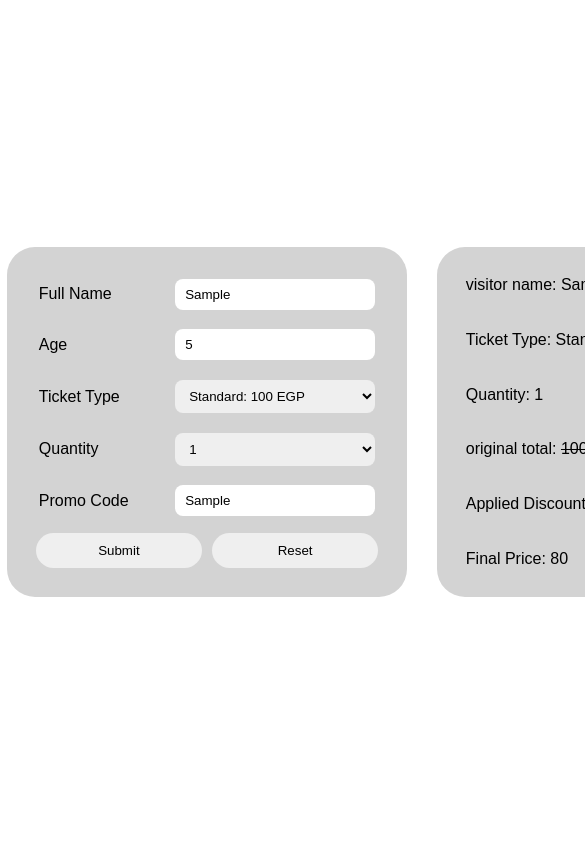
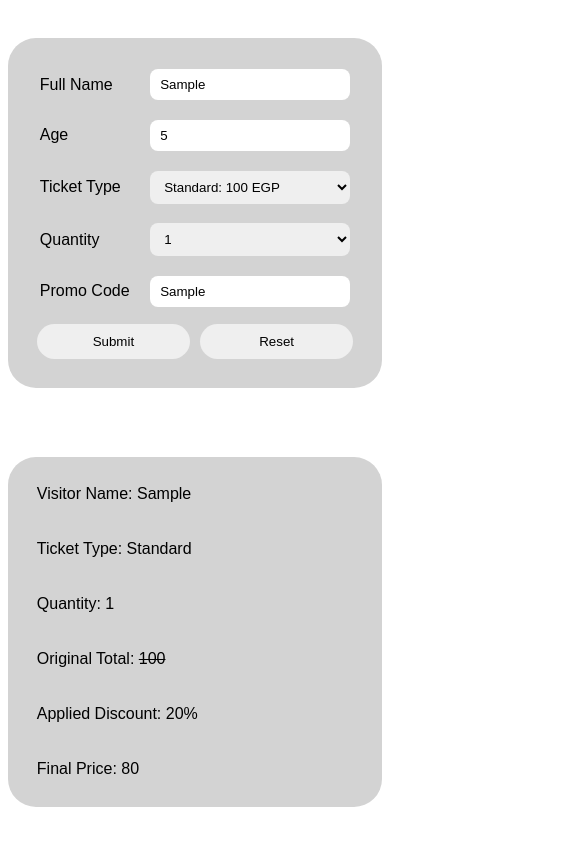
Before and after one commit to OmarSheta2011/mission-5, a plain HTML site: page index.html in a window 390 px wide. Both pictures are taken after typing "Sample", "5", "Sample" into the empty fields and a click on the input "Submit". Shown: the top 844 px of the page, 585 px wide, since content can reach past the window. Drawn offline with Linux system fonts and the light colour scheme.

Commit message:
made the website responsive, fixed the age string issue and the negative or 0 age

```diff
--- a/script.js
+++ b/script.js
@@ -2,25 +2,26 @@ function loadPage() {
   const submitBtn = document.querySelector(".submit-btn");
   const resetBtn = document.querySelector(".reset-btn");
   // ---------------------------------------------------
-  const nameIput = document.querySelector("#name"); // required
-  const ageIput = document.querySelector("#age"); // required
-  const typeIput = document.querySelector("#type");
-  const quantityIput = document.querySelector("#quantity");
-  const promoCodeIput = document.querySelector("#promo-code");
+  const nameInput = document.querySelector("#name"); // required
+  const ageInput = document.querySelector("#age"); // required
+  const typeInput = document.querySelector("#type");
+  const quantityInput = document.querySelector("#quantity");
+  const promoCodeInput = document.querySelector("#promo-code");
   const ticketElem = document.querySelector(".ticket");
 
   // ---------------------------------------------------
   submitBtn.addEventListener("click", (event) => {
     event.preventDefault();
-    if (!nameIput.value || !ageIput.value) {
+
+    const name = nameInput.value;
+    const age = Number(ageInput.value);
+    if (!name || !age || age < 0) {
       alert("Error: Name or age is invalid");
       return;
     }
-    const name = nameIput.value;
-    const age = ageIput.value;
-    const type = typeIput.value;
-    const promoCode = promoCodeIput.value;
-    const quantity = Number(quantityIput.value);
+    const type = typeInput.value;
+    const promoCode = promoCodeInput.value;
+    const quantity = Number(quantityInput.value);
 
     let originalPrice;
     switch (type) {
@@ -39,10 +40,10 @@ function loadPage() {
     const priceAfterDiscount = originalPrice - originalPrice * discount;
 
     ticketElem.innerHTML = `
-      <p>visitor name: ${name}</p>
+      <p>Visitor Name: ${name}</p>
       <p>Ticket Type: ${type}</p>
       <p>Quantity: ${quantity}</p>
-      <p>original total: ${discount !== 0 ? `<strike>${originalPrice}</strike>` : `${originalPrice}`}</p>
+      <p>Original Total: ${discount !== 0 ? `<strike>${originalPrice}</strike>` : `${originalPrice}`}</p>
       <p>Applied Discount: ${`${discount * 100}` + "%"}</p>
       <p>Final Price: ${priceAfterDiscount}</p>`;
   });
--- a/style.css
+++ b/style.css
@@ -6,11 +6,13 @@
 }
 body {
   min-height: 100vh;
-  min-width: 100vh;
+  min-width: 100vw;
   display: flex;
   justify-content: center;
-  gap: 30px;
+  gap: 10px;
   align-items: center;
+  flex-wrap: wrap;
+  padding: 8px;
 }
 
 form,
```
